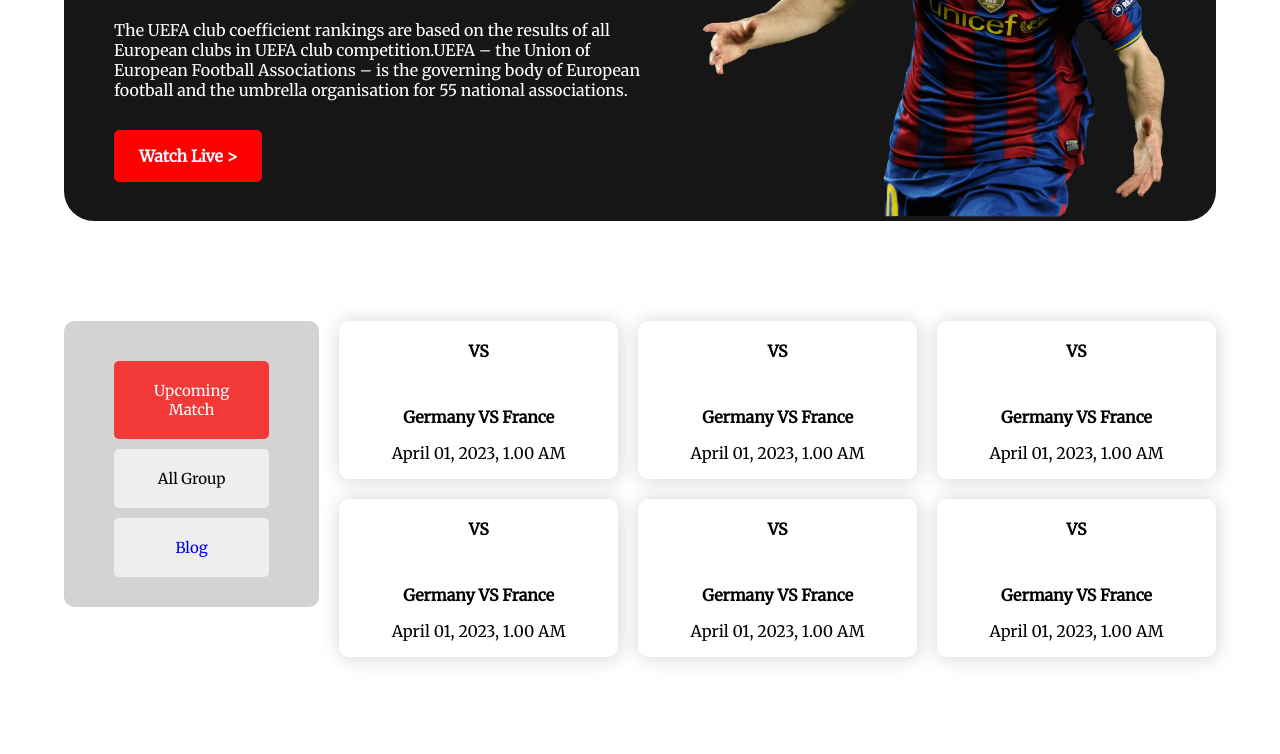
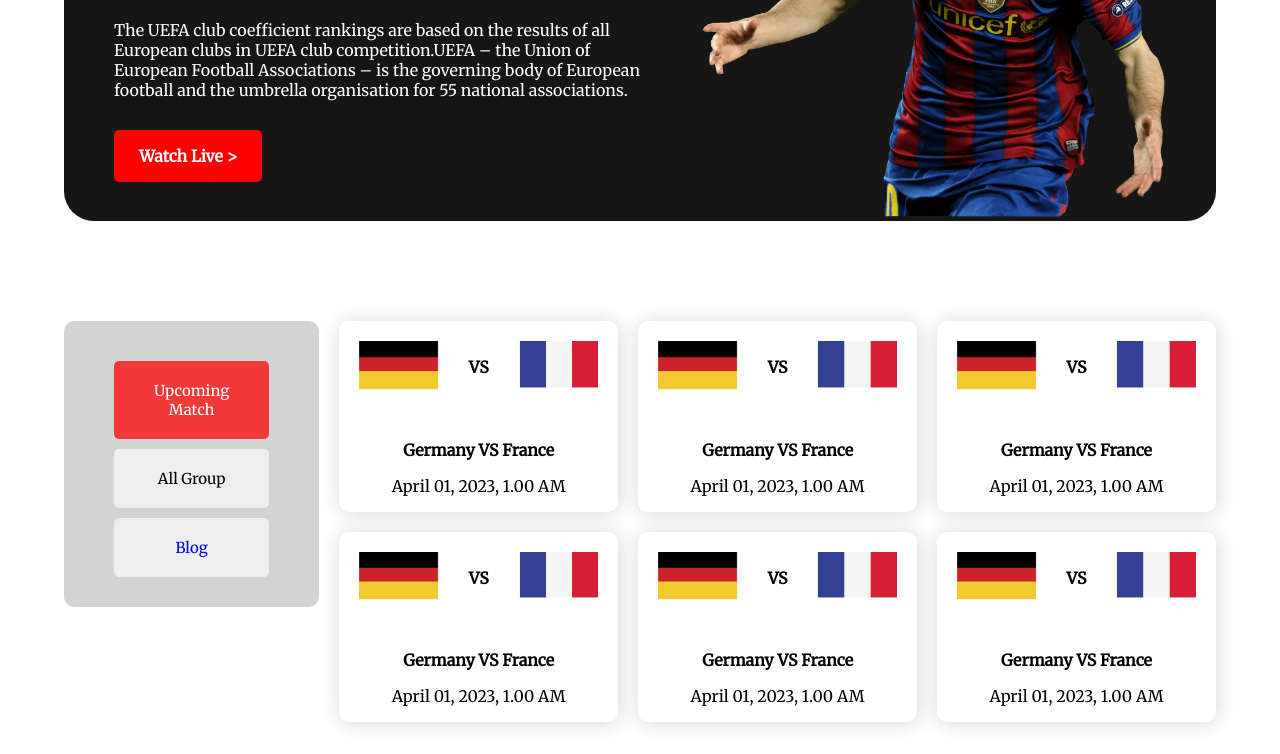
Before and after one commit to Buggy-ARNOB/UEFA, a plain HTML site: page index2.html in a window 1280 px wide. Shown: the part 285-1039 px from the top of the page. Drawn offline with Linux system fonts and the light colour scheme; the site is published under a folder, as on GitHub Pages, so addresses that start at the root find nothing.

Commit message:
Revised '/' Problem

```diff
--- a/index2.html
+++ b/index2.html
@@ -68,9 +68,9 @@
                 <div class="content">
 
                     <div class="fixture">
-                        <span><img src="/asset/germany Flag.png" alt=""></span>
+                        <span><img src="asset/germany Flag.png" alt=""></span>
                         <span class="versus">VS</span>
-                        <span><img src="/asset/Flag.png" alt=""></span>
+                        <span><img src="asset/Flag.png" alt=""></span>
 
                     </div>
 
@@ -89,9 +89,9 @@
                 <div class="content">
 
                     <div class="fixture">
-                        <span><img src="/asset/germany Flag.png" alt=""></span>
+                        <span><img src="asset/germany Flag.png" alt=""></span>
                         <span class="versus">VS</span>
-                        <span><img src="/asset/Flag.png" alt=""></span>
+                        <span><img src="asset/Flag.png" alt=""></span>
 
                     </div>
 
@@ -105,9 +105,9 @@
                 <div class="content">
 
                     <div class="fixture">
-                        <span><img src="/asset/germany Flag.png" alt=""></span>
+                        <span><img src="asset/germany Flag.png" alt=""></span>
                         <span class="versus">VS</span>
-                        <span><img src="/asset/Flag.png" alt=""></span>
+                        <span><img src="asset/Flag.png" alt=""></span>
 
                     </div>
 
@@ -121,9 +121,9 @@
                 <div class="content">
 
                     <div class="fixture">
-                        <span><img src="/asset/germany Flag.png" alt=""></span>
+                        <span><img src="asset/germany Flag.png" alt=""></span>
                         <span class="versus">VS</span>
-                        <span><img src="/asset/Flag.png" alt=""></span>
+                        <span><img src="asset/Flag.png" alt=""></span>
 
                     </div>
 
@@ -137,9 +137,9 @@
                 <div class="content">
 
                     <div class="fixture">
-                        <span><img src="/asset/germany Flag.png" alt=""></span>
+                        <span><img src="asset/germany Flag.png" alt=""></span>
                         <span class="versus">VS</span>
-                        <span><img src="/asset/Flag.png" alt=""></span>
+                        <span><img src="asset/Flag.png" alt=""></span>
 
                     </div>
 
@@ -153,9 +153,9 @@
                 <div class="content">
 
                     <div class="fixture">
-                        <span><img src="/asset/germany Flag.png" alt=""></span>
+                        <span><img src="asset/germany Flag.png" alt=""></span>
                         <span class="versus">VS</span>
-                        <span><img src="/asset/Flag.png" alt=""></span>
+                        <span><img src="asset/Flag.png" alt=""></span>
 
                     </div>
 
```
Also changed, not shown: world-cup-main/assets/Banner Image.png (deleted), world-cup-main/assets/Blog Image.png (deleted), world-cup-main/assets/Chat Icon.png (deleted), world-cup-main/assets/Flag.png (deleted), world-cup-main/assets/Time Icon.png (deleted), world-cup-main/assets/germany Flag.png (deleted), world-cup-main/mobile/mobile-view.jpg (deleted), world-cup-main/tablet/tablet-view.png (deleted), world-cup-main/website-1.png (deleted), world-cup-main/website-2.png (deleted), 5 other files.
